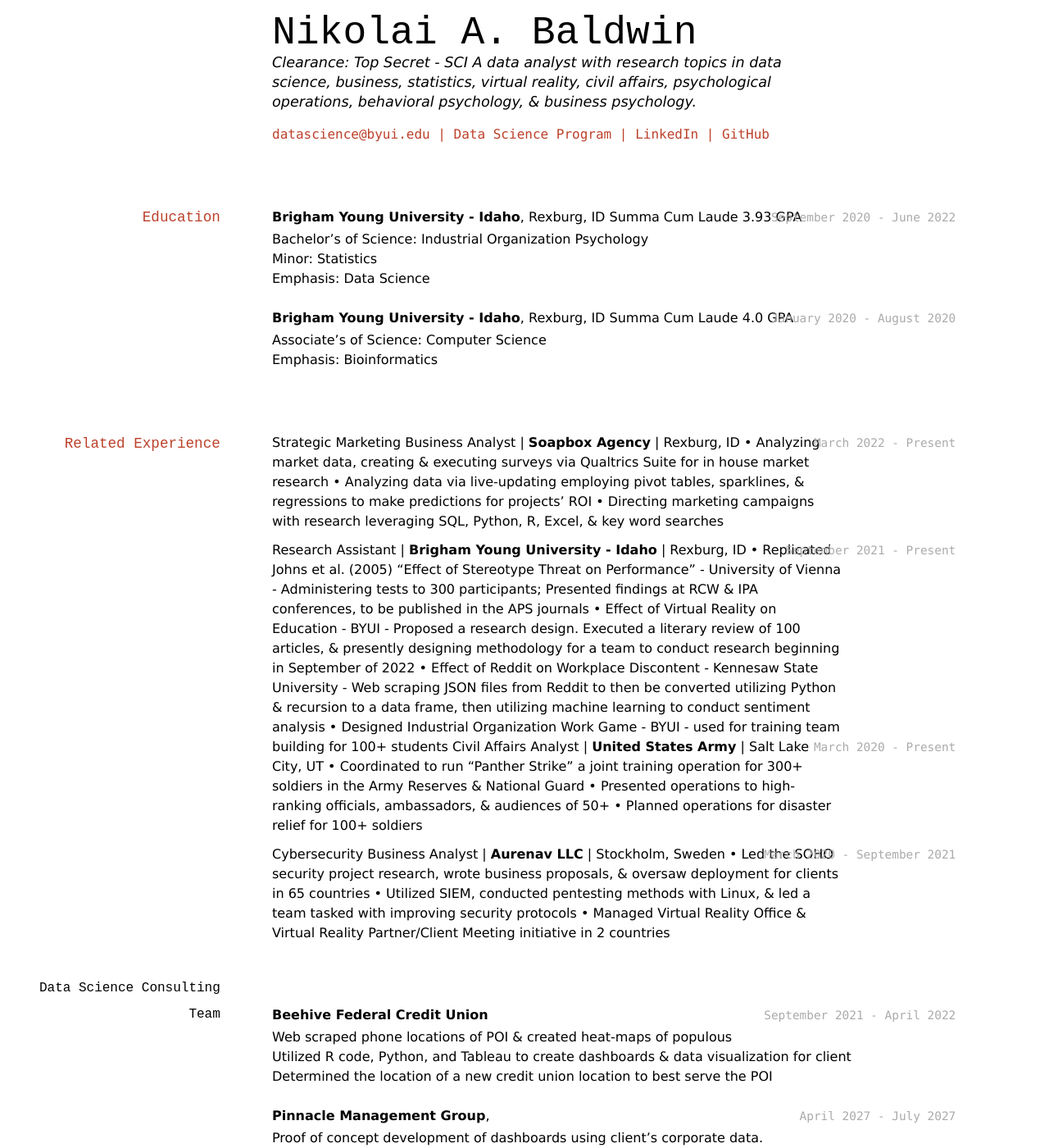
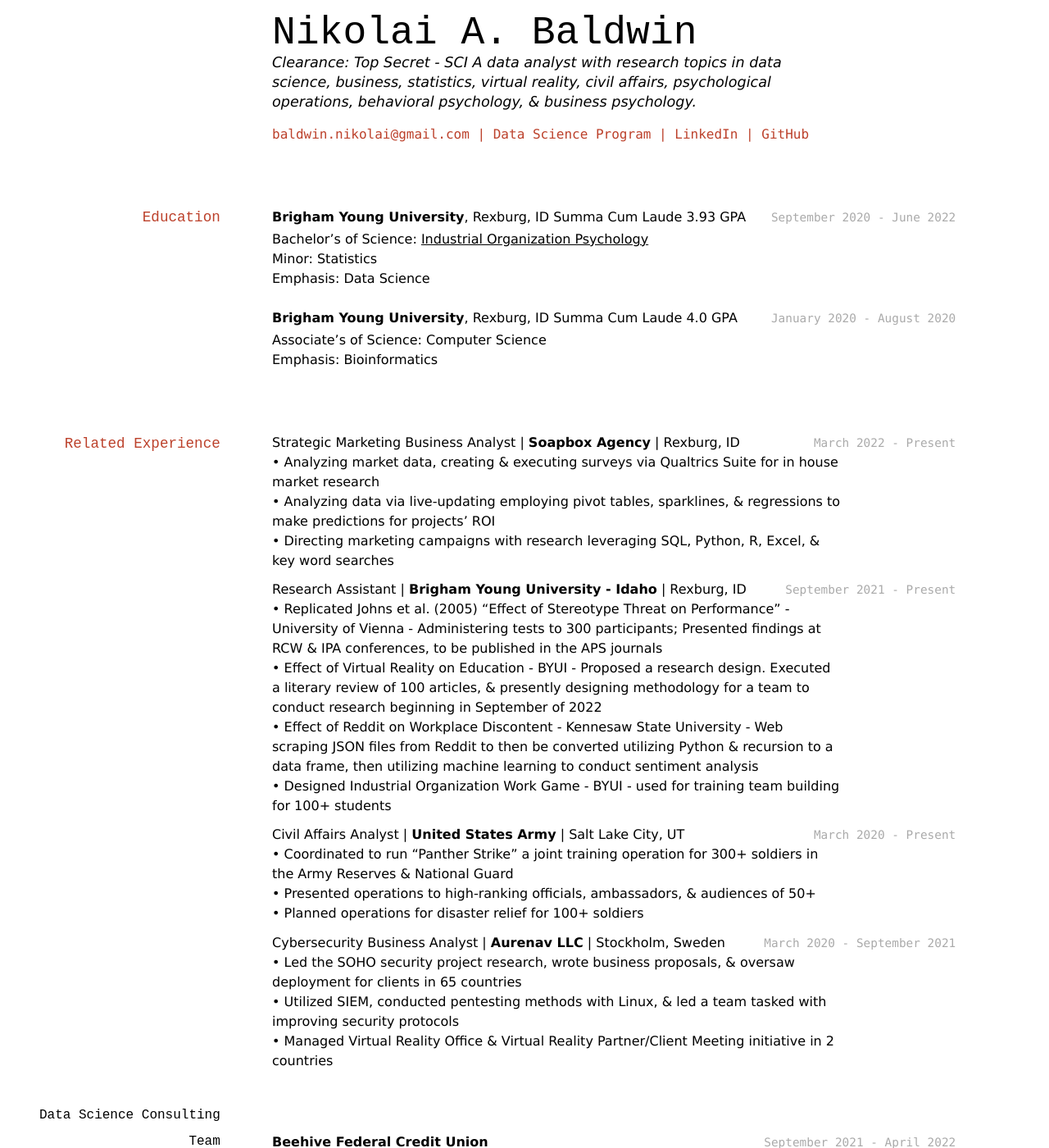
Before and after one commit to nikolai3ldwin/nikolai-a-baldwin-resume, a Jekyll site: the page built from docs/index.md, in a window 1280 px wide and 1400 px high. Shown: the whole window at 82% size. Built offline with Jekyll 4.4.1, drawn with Linux system fonts in a browser that asks for light colours.

Commit message:
Edited email and line spacing.

```diff
--- a/docs/index.md
+++ b/docs/index.md
@@ -9,7 +9,7 @@ Clearance: Top Secret - SCI
 A data analyst with research topics in data science, business, statistics, virtual reality, civil affairs, psychological operations, behavioral psychology, & business psychology.
 
 <div id="webaddress">
-<a href="datascience@byui.edu">datascience@byui.edu</a>
+<a href="baldwin.nikolai@gmail.com">baldwin.nikolai@gmail.com</a>
 | <a href="https://byuidatascience.github.io/development.html">Data Science Program</a>
 | <a href="https://linkedin.com/in/nikolai-a-baldwin">LinkedIn</a>
 | <a href="https://github.com/nikolai3ldwin">GitHub</a>
@@ -20,15 +20,15 @@ A data analyst with research topics in data science, business, statistics, virtu
 ## Education
 
 `September 2020 - June 2022`
-**Brigham Young University - Idaho**, Rexburg, ID
+**Brigham Young University**, Rexburg, ID
 Summa Cum Laude 3.93 GPA
 
-- Bachelor's of Science: Industrial Organization Psychology
+- Bachelor's of Science: <a href="https://www.byui.edu/majors/psychology-industrial-organizational-emphasis#:~:text=The%20Industrial%20Organizational%20Psychology%20emphasis%20is%20multidisciplinary.,and%20increase%20employee%20organizational%20health.">Industrial Organization Psychology</a>
 - Minor: Statistics
 - Emphasis: Data Science
 
 `January 2020 - August 2020`
-**Brigham Young University - Idaho**, Rexburg, ID
+**Brigham Young University**, Rexburg, ID
 Summa Cum Laude 4.0 GPA
 
 - Associate's of Science: Computer Science
@@ -38,26 +38,27 @@ Summa Cum Laude 4.0 GPA
 
 `March 2022 - Present`
 Strategic Marketing Business Analyst | **Soapbox Agency** | Rexburg, ID
-• Analyzing market data, creating & executing surveys via Qualtrics Suite for in house market research
-• Analyzing data via live-updating employing pivot tables, sparklines, & regressions to make predictions for projects' ROI
-• Directing marketing campaigns with research leveraging SQL, Python, R, Excel, & key word searches
+<br>• Analyzing market data, creating & executing surveys via Qualtrics Suite for in house market research
+<br>• Analyzing data via live-updating employing pivot tables, sparklines, & regressions to make predictions for projects' ROI
+<br>• Directing marketing campaigns with research leveraging SQL, Python, R, Excel, & key word searches
 
 `September 2021 - Present`
 Research Assistant | **Brigham Young University - Idaho** | Rexburg, ID
-• Replicated Johns et al. (2005) "Effect of Stereotype Threat on Performance" - University of Vienna - Administering tests to 300 participants; Presented findings at RCW & IPA conferences, to be published in the APS journals
-• Effect of Virtual Reality on Education - BYUI - Proposed a research design. Executed a literary review of 100 articles, & presently designing methodology for a team to conduct research beginning in September of 2022
-• Effect of Reddit on Workplace Discontent - Kennesaw State University - Web scraping JSON files from Reddit to then be converted utilizing Python & recursion to a data frame, then utilizing machine learning to conduct sentiment analysis
-• Designed Industrial Organization Work Game - BYUI - used for training team building for 100+ students
+<br>• Replicated Johns et al. (2005) "Effect of Stereotype Threat on Performance" - University of Vienna - Administering tests to 300 participants; Presented findings at RCW & IPA conferences, to be published in the APS journals
+<br>• Effect of Virtual Reality on Education - BYUI - Proposed a research design. Executed a literary review of 100 articles, & presently designing methodology for a team to conduct research beginning in September of 2022
+<br>• Effect of Reddit on Workplace Discontent - Kennesaw State University - Web scraping JSON files from Reddit to then be converted utilizing Python & recursion to a data frame, then utilizing machine learning to conduct sentiment analysis
+<br>• Designed Industrial Organization Work Game - BYUI - used for training team building for 100+ students
+
 `March 2020 - Present`
 Civil Affairs Analyst | **United States Army** | Salt Lake City, UT
-• Coordinated to run "Panther Strike" a joint training operation for 300+ soldiers in the Army Reserves & National Guard
-• Presented operations to high-ranking officials, ambassadors, & audiences of 50+
-• Planned operations for disaster relief for 100+ soldiers
+<br>• Coordinated to run "Panther Strike" a joint training operation for 300+ soldiers in the Army Reserves & National Guard
+<br>• Presented operations to high-ranking officials, ambassadors, & audiences of 50+
+<br>• Planned operations for disaster relief for 100+ soldiers
 
 Cybersecurity Business Analyst | **Aurenav LLC** | Stockholm, Sweden `March 2020 - September 2021`
-• Led the SOHO security project research, wrote business proposals, & oversaw deployment for clients in 65 countries
-• Utilized SIEM, conducted pentesting methods with Linux, & led a team tasked with improving security protocols
-• Managed Virtual Reality Office & Virtual Reality Partner/Client Meeting initiative in 2 countries
+<br>• Led the SOHO security project research, wrote business proposals, & oversaw deployment for clients in 65 countries
+<br>• Utilized SIEM, conducted pentesting methods with Linux, & led a team tasked with improving security protocols
+<br>• Managed Virtual Reality Office & Virtual Reality Partner/Client Meeting initiative in 2 countries
 
 ### Data Science Consulting Team
 
```
